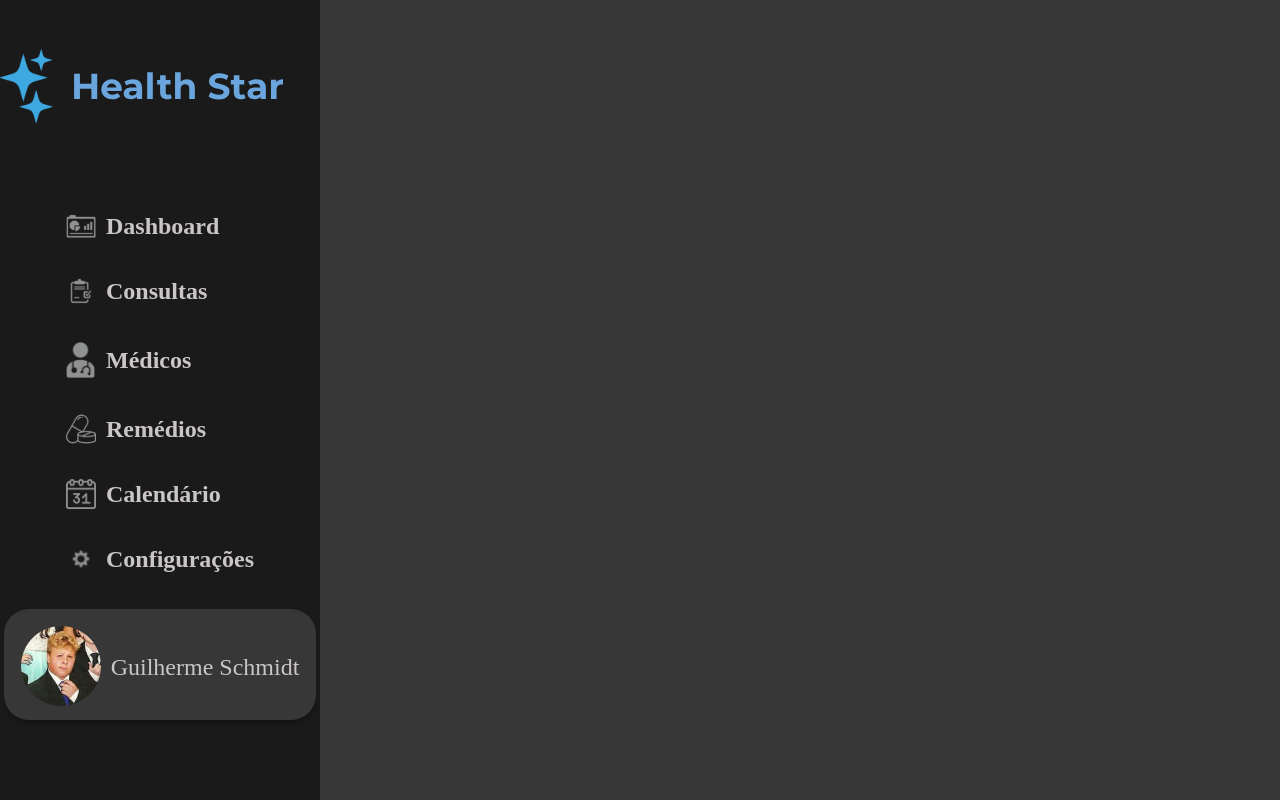
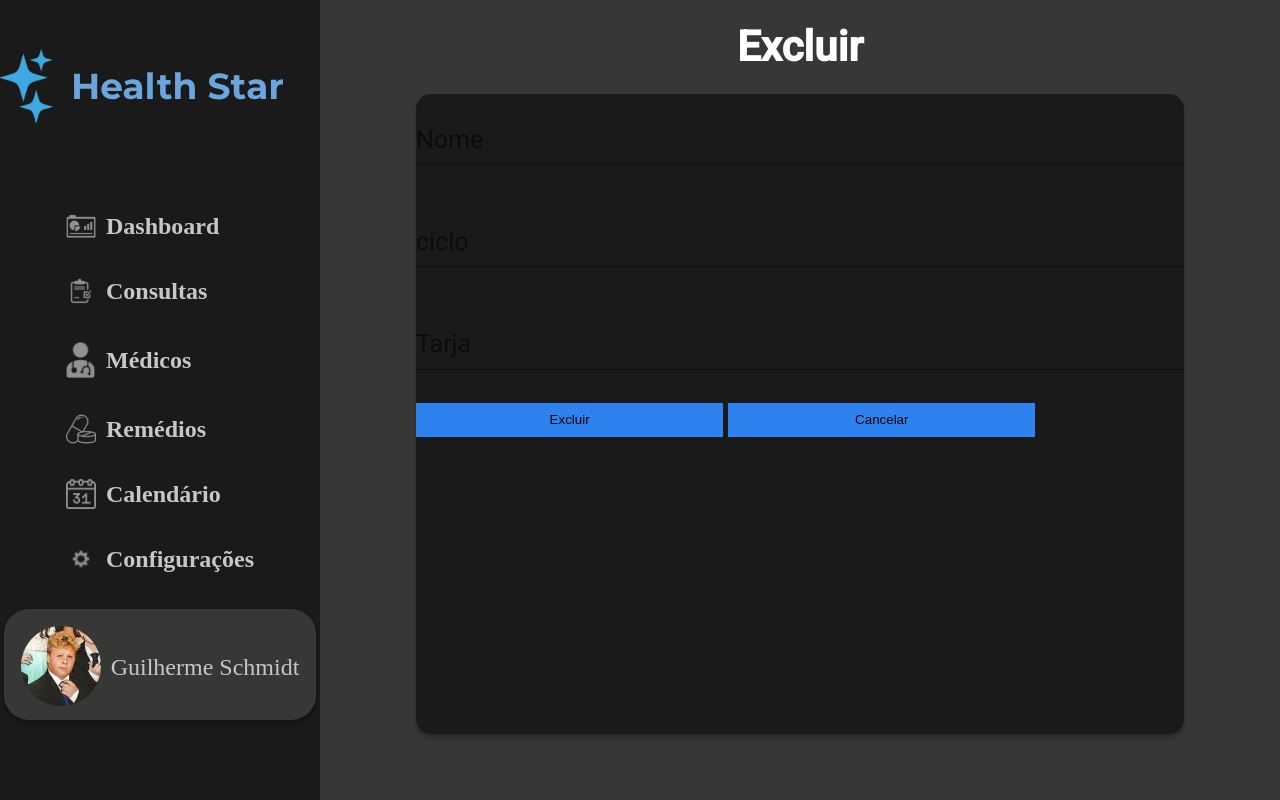
Before and after one commit to Aguinalds/HealthStarAngular, an Angular app: page /admin/excluir/1 in a window 1280 px wide. Before the commit this address led to /. Built offline with nearby package versions, Linux system fonts and the light colour scheme; no server answers; a web font is replaced by a local one.

Commit message:
CRUD FEITO DOS REMEDIOS

```diff
--- a/src/app/admin/adicionar/adicionar.component.html
+++ b/src/app/admin/adicionar/adicionar.component.html
@@ -2,16 +2,15 @@
   <h4 class="header">Adicionar</h4>
   <div class="content-card">
     <form>
-      <mat-card-title>Novo remédio</mat-card-title>
       <mat-card-content>
         <mat-form-field>
-          <input maiInput placeholder="Nome" name="nome" [(ngModel)]="remedio.nome">
+          <input matInput placeholder="Nome" name="nome" [(ngModel)]="remedio.nome">
         </mat-form-field>
         <mat-form-field>
-          <input maiInput type="number" placeholder="ciclo" name="ciclo" [(ngModel)]="remedio.ciclo">
+          <input matInput type="number" placeholder="ciclo" name="ciclo" [(ngModel)]="remedio.ciclo">
         </mat-form-field>
         <mat-form-field>
-          <input maiInput placeholder="Tarja" name="tarja" [(ngModel)]="remedio.tarja">
+          <input matInput placeholder="Tarja" name="tarja" [(ngModel)]="remedio.tarja">
         </mat-form-field>
       </mat-card-content>
       <button id="btnSelecionar" (click)="salvar(remedio)">Salvar</button>
--- a/src/app/admin/admin.component.html
+++ b/src/app/admin/admin.component.html
@@ -1,10 +1,2 @@
-<div class="content">
-  <h4 class="header">Cadastro</h4>
-  <div class="content-card">
-    <button class="btn-adicionar">
-      <a routerLink="adicionar">Adicionar Remédios</a>
-    </button>
-  </div>
 
   <router-outlet></router-outlet>
-</div>
--- a/src/app/admin/admin.component.ts
+++ b/src/app/admin/admin.component.ts
@@ -1,4 +1,8 @@
+import { Route } from '@angular/compiler/src/core';
 import { Component, OnInit } from '@angular/core';
+import { ActivatedRoute, Router } from '@angular/router';
+import { Remedio } from '../models/remedio.model';
+import { RemedioService } from '../services/remedio.service';
 
 @Component({
   selector: 'app-admin',
@@ -7,9 +11,18 @@ import { Component, OnInit } from '@angular/core';
 })
 export class AdminComponent implements OnInit {
 
-  constructor() { }
+  remedio : Remedio;
+  constructor(private service: RemedioService,
+    private router: Router,
+    private route: ActivatedRoute) {
+      this.remedio = {} as Remedio;
+     }
 
   ngOnInit(): void {
+    const str = this.route.snapshot.paramMap.get('id');
+    this.service.buscarPorId(Number(str)).subscribe( remedio => {
+      this.remedio = remedio;
+    })
   }
 
 }
--- a/src/app/admin/editar/editar.component.css
+++ b/src/app/admin/editar/editar.component.css
@@ -0,0 +1,28 @@
+mat-card {
+
+    display: flex;
+    flex-direction: column;
+    padding: 40px;
+  }
+
+  mat-card-content {
+    display: flex;
+    flex-direction: column;
+  }
+input{
+    color: white;
+    font-size: 25px;
+
+}
+mat-form-field{
+    font-size: 25px;
+}
+
+  #btnSelecionar {
+    line-height: 32px!important;
+    background-color: #2e82f0 !important;
+    margin: 2px 5px 10px 0px !important;
+    box-shadow: none !important;
+    width: 40% !important;
+    border: none;
+  }
--- a/src/app/admin/editar/editar.component.html
+++ b/src/app/admin/editar/editar.component.html
@@ -1 +1,37 @@
-<p>editar works!</p>
+<div class="content">
+  <h4 class="header">Editar</h4>
+  <div class="content-card">
+    <form>
+      <mat-card-content>
+        <mat-form-field>
+          <input
+            matInput
+            placeholder="Nome"
+            name="nome"
+            [(ngModel)]="remedio.nome"
+          />
+        </mat-form-field>
+        <mat-form-field>
+          <input
+            matInput
+            type="number"
+            placeholder="ciclo"
+            name="ciclo"
+            [(ngModel)]="remedio.ciclo"
+          />
+        </mat-form-field>
+        <mat-form-field>
+          <input
+            matInput
+            placeholder="Tarja"
+            name="tarja"
+            [(ngModel)]="remedio.tarja"
+          />
+        </mat-form-field>
+      </mat-card-content>
+      <button id="btnSelecionar" (click)="atualizar(remedio)">Salvar</button>
+
+      <button id="btnSelecionar" routerLink="/remedios">Cancelar</button>
+    </form>
+  </div>
+</div>
--- a/src/app/admin/editar/editar.component.ts
+++ b/src/app/admin/editar/editar.component.ts
@@ -1,4 +1,7 @@
 import { Component, OnInit } from '@angular/core';
+import { ActivatedRoute, Router } from '@angular/router';
+import { Remedio } from 'src/app/models/remedio.model';
+import { RemedioService } from 'src/app/services/remedio.service';
 
 @Component({
   selector: 'app-editar',
@@ -7,9 +10,25 @@ import { Component, OnInit } from '@angular/core';
 })
 export class EditarComponent implements OnInit {
 
-  constructor() { }
+  remedio: Remedio;
+  constructor(private service: RemedioService,
+    private router: Router,
+    private route: ActivatedRoute) {
+    this.remedio = {} as Remedio;
+  }
 
   ngOnInit(): void {
+    const str = this.route.snapshot.paramMap.get('id');
+    this.service.buscarPorId(Number(str)).subscribe(remedio => {
+      this.remedio = remedio;
+    })
+  }
+
+  atualizar(remedio: Remedio) {
+    this.service.atualizar(remedio).subscribe(() => {
+      console.log('Remedio atualizado!');
+      this.router.navigate(['/remedios'])
+    })
   }
 
 }
--- a/src/app/admin/excluir/excluir.component.css
+++ b/src/app/admin/excluir/excluir.component.css
@@ -0,0 +1,28 @@
+mat-card {
+
+    display: flex;
+    flex-direction: column;
+    padding: 40px;
+  }
+
+  mat-card-content {
+    display: flex;
+    flex-direction: column;
+  }
+input{
+    color: white;
+    font-size: 25px;
+
+}
+mat-form-field{
+    font-size: 25px;
+}
+
+  #btnSelecionar {
+    line-height: 32px!important;
+    background-color: #2e82f0 !important;
+    margin: 2px 5px 10px 0px !important;
+    box-shadow: none !important;
+    width: 40% !important;
+    border: none;
+  }
--- a/src/app/admin/excluir/excluir.component.html
+++ b/src/app/admin/excluir/excluir.component.html
@@ -1 +1,37 @@
-<p>excluir works!</p>
+<div class="content">
+  <h4 class="header">Excluir</h4>
+  <div class="content-card">
+    <form>
+      <mat-card-content>
+        <mat-form-field>
+          <input
+            matInput
+            placeholder="Nome"
+            name="nome"
+            [(ngModel)]="remedio.nome"
+          />
+        </mat-form-field>
+        <mat-form-field>
+          <input
+            matInput
+            type="number"
+            placeholder="ciclo"
+            name="ciclo"
+            [(ngModel)]="remedio.ciclo"
+          />
+        </mat-form-field>
+        <mat-form-field>
+          <input
+            matInput
+            placeholder="Tarja"
+            name="tarja"
+            [(ngModel)]="remedio.tarja"
+          />
+        </mat-form-field>
+      </mat-card-content>
+      <button id="btnSelecionar" (click)="excluir(remedio)">Excluir</button>
+
+      <button id="btnSelecionar" routerLink="/remedios">Cancelar</button>
+    </form>
+  </div>
+</div>
--- a/src/app/admin/excluir/excluir.component.ts
+++ b/src/app/admin/excluir/excluir.component.ts
@@ -1,4 +1,7 @@
 import { Component, OnInit } from '@angular/core';
+import { ActivatedRoute, Router } from '@angular/router';
+import { Remedio } from 'src/app/models/remedio.model';
+import { RemedioService } from 'src/app/services/remedio.service';
 
 @Component({
   selector: 'app-excluir',
@@ -7,9 +10,26 @@ import { Component, OnInit } from '@angular/core';
 })
 export class ExcluirComponent implements OnInit {
 
-  constructor() { }
+
+  remedio: Remedio;
+
+  constructor(private service: RemedioService,
+    private router: Router,
+    private route: ActivatedRoute) {
+    this.remedio = {} as Remedio;
+  }
 
   ngOnInit(): void {
+    const str = this.route.snapshot.paramMap.get('id');
+    this.service.buscarPorId(Number(str)).subscribe(remedio => {
+      this.remedio = remedio;
+    })
   }
 
+  excluir(remedio: Remedio) {
+    this.service.excluir(remedio.id).subscribe(() => {
+      console.log('Remedio atualizado!');
+      this.router.navigate(['/remedios'])
+    })
+  }
 }
--- a/src/app/remedios/remedios.component.html
+++ b/src/app/remedios/remedios.component.html
@@ -12,6 +12,8 @@
         <td><h1>{{ remedio.nome }}</h1></td>
         <td><h1>{{ remedio.ciclo }}</h1></td>
         <td><h1>{{ remedio.tarja }}</h1></td>
+        <a routerLink="/admin/excluir/{{ remedio.id}}">Excluir</a>
+        <a routerLink="/admin/editar/{{ remedio.id}}">Editar</a>
       </tr>
      </table>
 
--- a/src/app/remedios/remedios.component.ts
+++ b/src/app/remedios/remedios.component.ts
@@ -1,4 +1,5 @@
 import { Component, OnInit } from '@angular/core';
+import { ActivatedRoute, Router } from '@angular/router';
 import { Remedio } from '../models/remedio.model';
 import { RemedioService } from '../services/remedio.service';
 
@@ -31,4 +32,5 @@ export class RemediosComponent implements OnInit {
 
 
 
+
 }
```
Also changed, not shown: src/app/app-routing.module.ts (+11 -5 lines).
